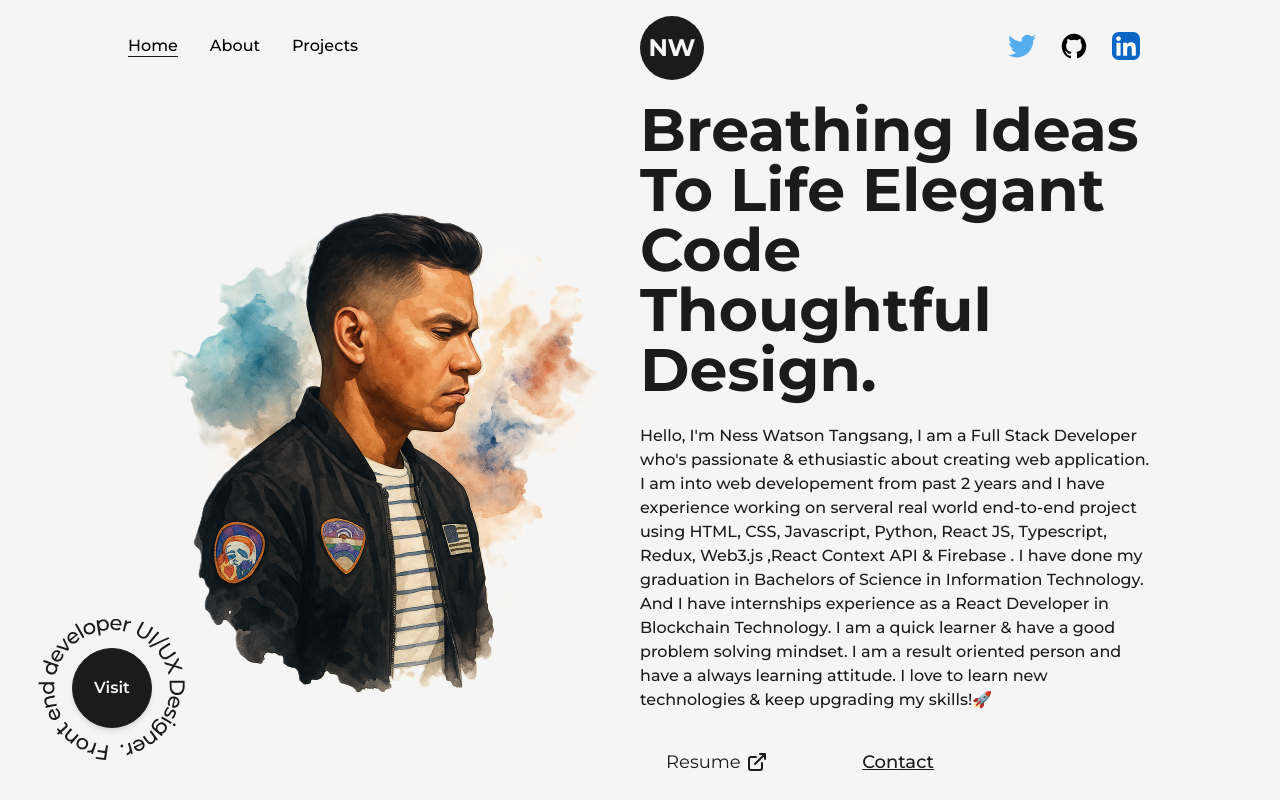
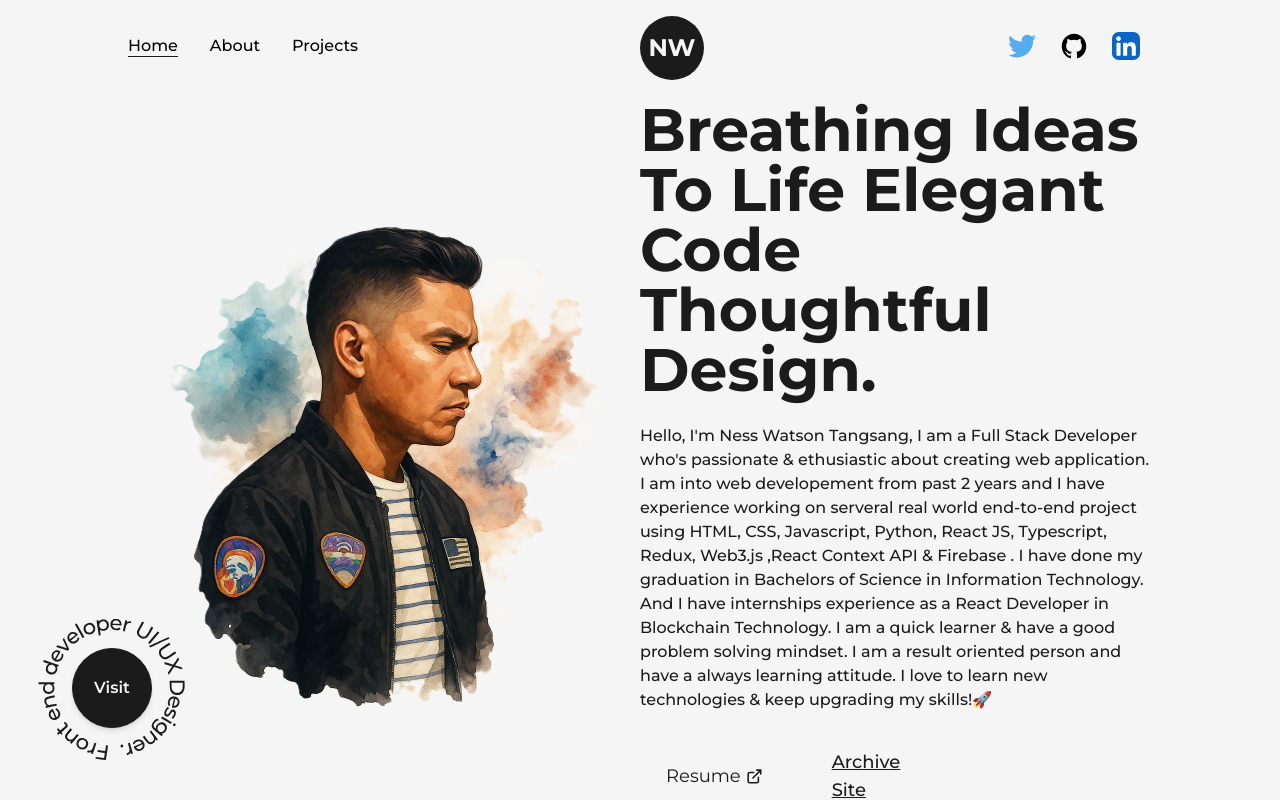
Before and after one commit to nesswatson21/ness-w-tangsang-proj, a Next.js app: page / in a window 1280 px wide. Shown: the top 800 px of the page. Built offline with nearby package versions, Linux system fonts and the light colour scheme.

Commit message:
Update contact link to point to archive site

```diff
--- a/src/pages/index.js
+++ b/src/pages/index.js
@@ -50,11 +50,11 @@ I am a quick learner & have a good problem solving mindset. I am a result orient
                                     <LinkArrow className={"w-6 ml-1"} />
                                 </Link>
                                 <Link
-                                    href="mailto:nesswtsn90@gmail.com"
+                                    href="https://nieztarooy.blogspot.com/"
                                     target={"_blank"}
                                     className="ml-4 font-medium capitalize text-dark underline border-2 border-solid border-transparent hover:border-dark rounded-lg text-lg front-semibold p-2.5 px-6 md:text-base"
                                 >
-                                    Contact
+                                    Archive Site
                                 </Link>
                             </div>
                         </div>
```
